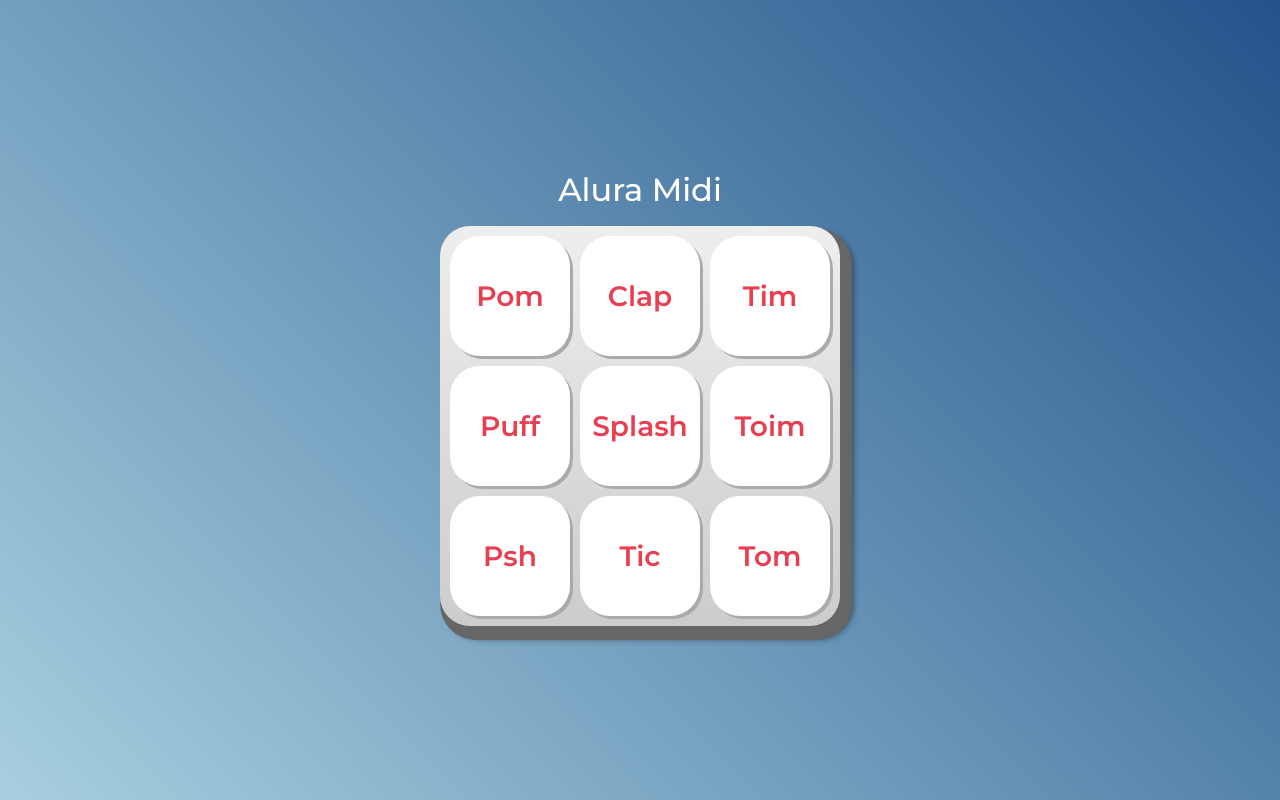
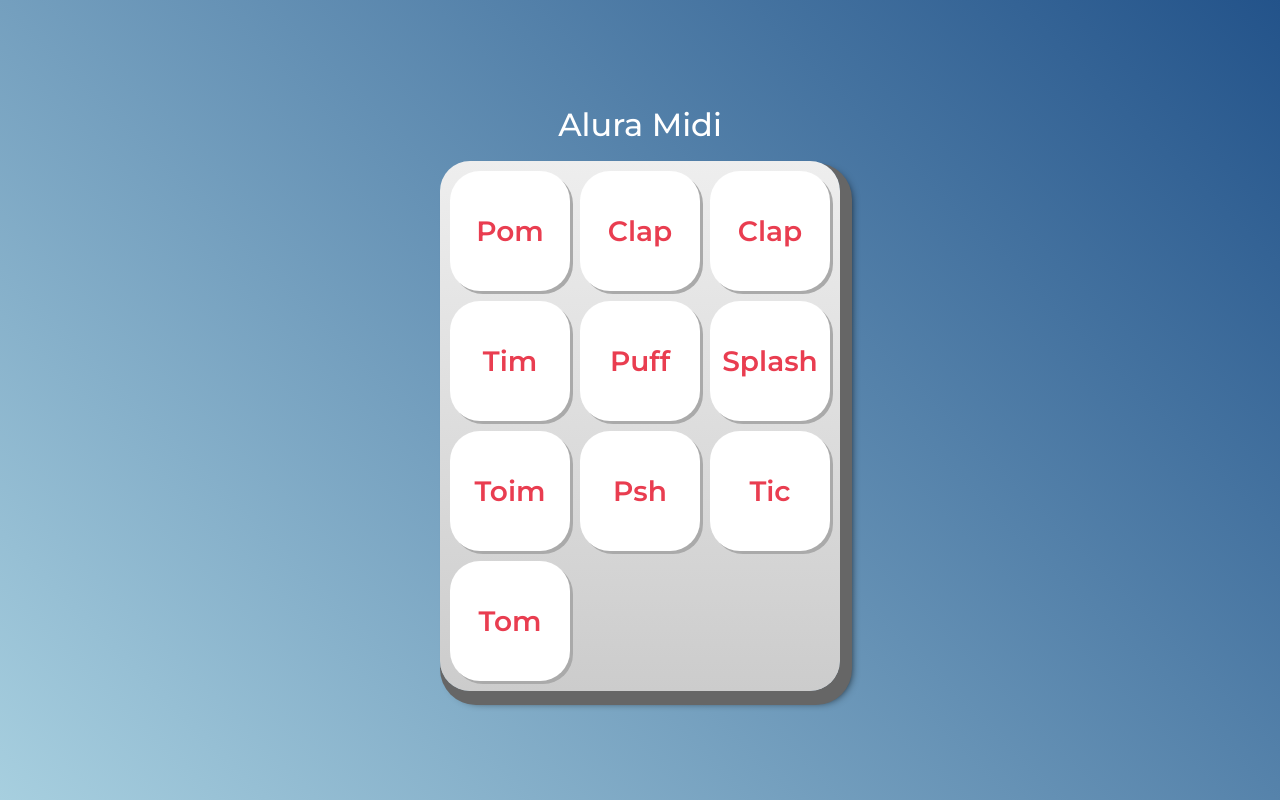
Before and after one commit to 09gdnx90/sound, a plain HTML site: page index.html in a window 1280 px wide. Drawn offline with Linux system fonts and the light colour scheme; files that its build step writes are made by us from their sources.

Commit message:
Update index.html

```diff
--- a/index.html
+++ b/index.html
@@ -21,17 +21,18 @@
     <h1>Alura Midi</h1>
 
     <section class="teclado">
-        <button class="tecla tecla_pom">Pom</button>
-        <button class="tecla tecla_clap">Clap</button>
-        <button class="tecla tecla_tim">Tim</button>
+        <button controls class="tecla tecla_pom">Pom</button>
+        <button controls class="tecla tecla_clap">Clap</button>
+        <button controls class="tecla tecla_clap">Clap</button>
+        <button controls class="tecla tecla_tim">Tim</button>
 
-        <button class="tecla tecla_puff">Puff</button>
-        <button class="tecla tecla_splash">Splash</button>
-        <button class="tecla tecla_toim">Toim</button>
+        <button controls class="tecla tecla_puff">Puff</button>
+        <button controls class="tecla tecla_splash">Splash</button>
+        <button controls class="tecla tecla_toim">Toim</button>
 
-        <button class="tecla tecla_psh">Psh</button>
-        <button class="tecla tecla_tic">Tic</button>
-        <button class="tecla tecla_tom">Tom</button>
+        <button controls class="tecla tecla_psh">Psh</button>
+        <button controls class="tecla tecla_tic">Tic</button>
+        <button controls class="tecla tecla_tom">Tom</button>
     </section>
 
     <audio src="sounds/keyq.wav" id="som_tecla_pom"></audio>
```
